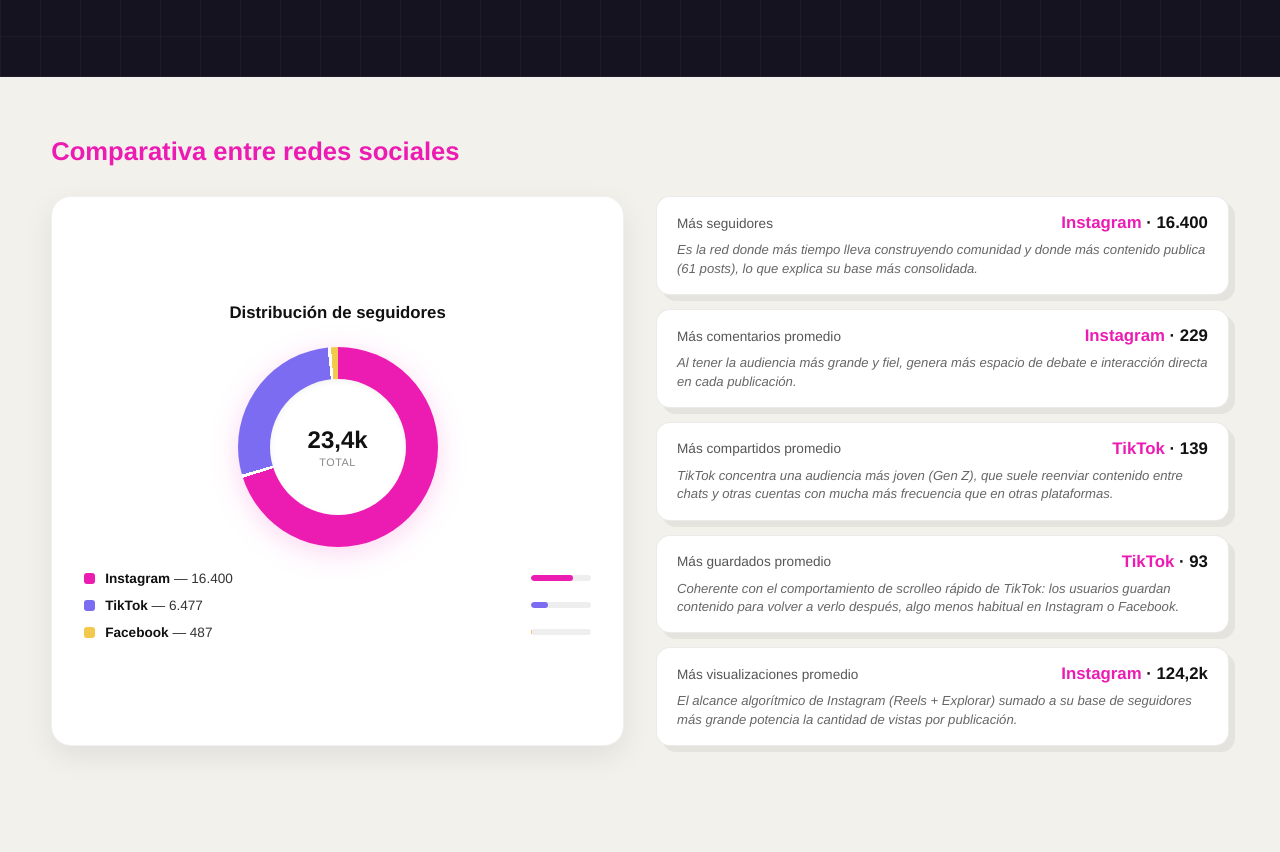
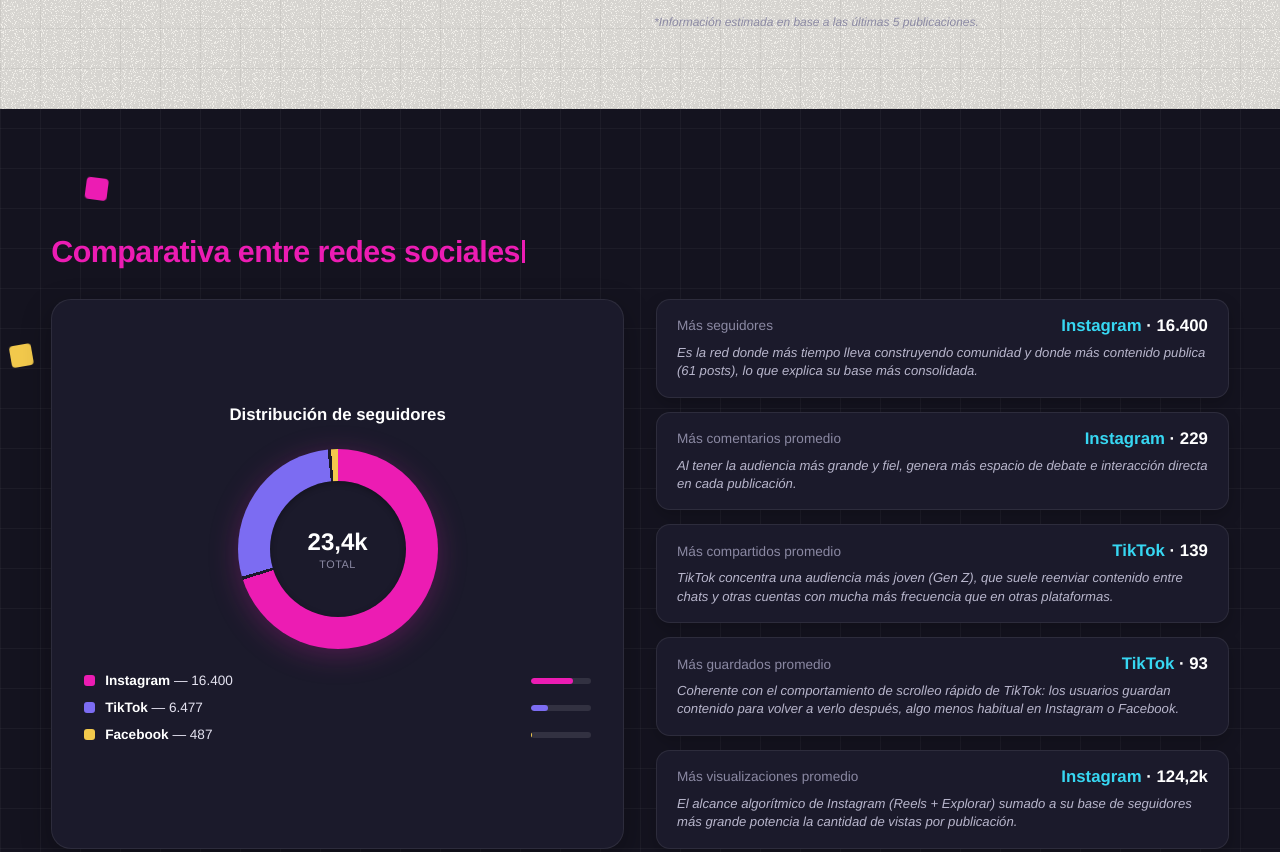
Before and after one commit to Elita23/influencIAs, a plain HTML site: page index.html in a window 1280 px wide. Shown: the part 4082-4934 px from the top of the page. Before the commit the page ends 4888 px from the top, so only its background shows below. Drawn offline with Linux system fonts and the light colour scheme.

Commit message:
AGREGUÉ MEJORES COLORES EN RRSS

```diff
--- a/index.html
+++ b/index.html
@@ -1,4 +1,4 @@
-<html data-type="html" data-identifier="b6a814e8-670b-47f8-8d1d-ed55946771a3" data-title="Dashboard InfluencIA - Encuesta" data-version="38" imagemodel="imagen-4"><head></head>
+<html data-type="html" data-identifier="b6a814e8-670b-47f8-8d1d-ed55946771a3" data-title="Dashboard InfluencIA - Encuesta" data-version="39" imagemodel="imagen-4"><head></head>
 <body style="margin:0;">
 <style>
 @import url('https://fonts.googleapis.com/css2?family=Fraunces:ital,opsz,wght@0,9..144,300;0,9..144,400;1,9..144,400&display=swap');
@@ -72,6 +72,8 @@
 .typewriter-title .tw-text{display:inline-block;white-space:nowrap;clip-path:inset(0 100% 0 0);animation:titleTyping 2.4s steps(34,end) forwards;}
 .typewriter-title .tw-cursor{display:inline-block;width:3px;height:1.4rem;background:var(--magenta);margin-left:2px;animation:blinkTitleCursor 0.8s step-end infinite;}
 @keyframes titleTyping{from{clip-path:inset(0 100% 0 0);}to{clip-path:inset(0 0% 0 0);}}
+@keyframes titleTyping2{from{clip-path:inset(0 100% 0 0);}to{clip-path:inset(0 0% 0 0);}}
+@keyframes titleTyping3{from{clip-path:inset(0 100% 0 0);}to{clip-path:inset(0 0% 0 0);}}
 @keyframes blinkTitleCursor{50%{opacity:0;}}
 .filter-bar{display:flex;gap:12px;flex-wrap:wrap;margin-bottom:36px;}
 input[type="radio"].age-radio{display:none;}
@@ -136,8 +138,7 @@
 .fbe-conclusion .tag{display:inline-block;background:var(--yellow);color:#111;font-size:0.72rem;font-weight:800;letter-spacing:1px;padding:4px 10px;border-radius:20px;margin-bottom:14px;}
 @media (max-width:900px){.demo-row{grid-template-columns:1fr;}.fbe-panel-grid{grid-template-columns:1fr;}.callout-row{grid-template-columns:1fr;}}
 
-.si-block{margin-top:60px;}
-.si-title{color:var(--magenta);font-size:1.6rem;font-weight:800;margin-bottom:24px;}
+.si-block{margin-top:0;}
 .si-icons-row{display:flex;gap:16px;margin-bottom:0;flex-wrap:wrap;}
 input[type="radio"].si-radio{display:none;}
 .si-icon-btn{width:56px;height:56px;border-radius:14px;display:flex;align-items:center;justify-content:center;cursor:pointer;box-shadow:4px 4px 0 #111;border:2px solid #111;transition:transform .15s ease;}
@@ -195,49 +196,47 @@
 .b-yellow .si-badge-val,.b-yellow .si-badge-lab{color:#1a1400;}
 .b-purple{background:var(--purple);}
 .si-disc{font-size:.75rem;color:#8b89a3;font-style:italic;margin-top:14px;grid-column:1/-1;}
-.si-standby{color:#8b89a3;text-align:center;padding:60px 20px;border:1px dashed rgba(255,255,255,.15);border-radius:14px;font-style:italic;}
+.si-standby{color:#8b89a3;text-align:center;padding:60px 20px;border:1px dashed rgba(0,0,0,.15);border-radius:14px;font-style:italic;}
 @media (max-width:900px){.si-grid{grid-template-columns:1fr;}}
 
-.si-compare{background:#f3f1ec;padding:60px 4vw;}
-.si-compare-inner{max-width:var(--page-max);margin:0 auto;}
-.si-compare-title{color:var(--magenta);font-size:1.6rem;font-weight:800;margin-bottom:30px;text-align:left;}
+.si-compare-inner{max-width:var(--page-max);margin:0 auto;position:relative;z-index:2;}
 .si-compare-grid{display:grid;grid-template-columns:1fr 1fr;gap:32px;align-items:stretch;}
-.si-pie-card{background:#fff;border:1px solid rgba(0,0,0,0.06);border-radius:20px;padding:32px;text-align:center;box-shadow:0 10px 30px rgba(0,0,0,0.08);display:flex;flex-direction:column;justify-content:center;}
-.si-pie-card h3{color:#111;font-size:1.05rem;font-weight:800;margin:0 0 24px;}
+.si-pie-card{background:var(--dark-bg2);border:1px solid rgba(255,255,255,0.08);border-radius:20px;padding:32px;text-align:center;box-shadow:0 10px 30px rgba(0,0,0,0.3);display:flex;flex-direction:column;justify-content:center;}
+.si-pie-card h3{color:#fff;font-size:1.05rem;font-weight:800;margin:0 0 24px;}
 .si-pie-wrap{position:relative;width:200px;height:200px;margin:0 auto 24px;}
 .si-pie{
   width:200px;height:200px;border-radius:50%;
   background:conic-gradient(
     var(--magenta) 0deg 252deg,
-    #fff 252deg 254deg,
+    var(--dark-bg2) 252deg 254deg,
     var(--purple) 254deg 354deg,
-    #fff 354deg 356deg,
+    var(--dark-bg2) 354deg 356deg,
     var(--yellow) 356deg 360deg
   );
-  filter:drop-shadow(0 6px 14px rgba(236,28,179,0.18));
+  filter:drop-shadow(0 6px 14px rgba(236,28,179,0.25));
 }
 .si-pie-hole{
   position:absolute;inset:32px;
-  background:#fff;border-radius:50%;
+  background:var(--dark-bg2);border-radius:50%;
   display:flex;flex-direction:column;align-items:center;justify-content:center;
-  box-shadow:inset 0 2px 6px rgba(0,0,0,0.06);
+  box-shadow:inset 0 2px 6px rgba(0,0,0,0.3);
 }
-.si-pie-hole-val{font-size:1.5rem;font-weight:800;color:#111;}
-.si-pie-hole-lab{font-size:0.68rem;color:#888;text-transform:uppercase;letter-spacing:0.5px;margin-top:2px;}
+.si-pie-hole-val{font-size:1.5rem;font-weight:800;color:#fff;}
+.si-pie-hole-lab{font-size:0.68rem;color:#8b89a3;text-transform:uppercase;letter-spacing:0.5px;margin-top:2px;}
 .si-pie-legend{display:flex;flex-direction:column;gap:12px;text-align:left;}
 .si-pie-legend-row{display:flex;align-items:center;gap:10px;}
 .si-pie-legend .dot{display:inline-block;width:11px;height:11px;border-radius:3px;flex-shrink:0;}
-.si-pie-legend-text{font-size:0.85rem;color:#333;flex:1;}
-.si-pie-legend-text b{font-weight:800;color:#111;}
-.si-pie-legend-bar{width:60px;height:6px;border-radius:6px;background:#eee;overflow:hidden;flex-shrink:0;}
+.si-pie-legend-text{font-size:0.85rem;color:#e4e2f0;flex:1;}
+.si-pie-legend-text b{font-weight:800;color:#fff;}
+.si-pie-legend-bar{width:60px;height:6px;border-radius:6px;background:rgba(255,255,255,0.1);overflow:hidden;flex-shrink:0;}
 .si-pie-legend-bar-fill{height:100%;border-radius:6px;}
 .si-winners{display:flex;flex-direction:column;gap:14px;}
-.si-winner{background:#fff;border:1px solid rgba(0,0,0,0.08);border-radius:14px;padding:16px 20px;box-shadow:6px 6px 0 rgba(0,0,0,0.06);}
+.si-winner{background:var(--dark-bg2);border:1px solid rgba(255,255,255,0.08);border-radius:14px;padding:16px 20px;box-shadow:0 6px 16px rgba(0,0,0,0.2);}
 .si-winner-top{display:flex;justify-content:space-between;align-items:center;margin-bottom:8px;}
-.si-winner-label{color:#555;font-size:0.85rem;}
-.si-winner-net{color:#111;font-weight:800;font-size:1.05rem;}
-.si-winner-net span{color:var(--magenta);}
-.si-winner-why{color:#666;font-size:0.82rem;line-height:1.4;font-style:italic;}
+.si-winner-label{color:#8b89a3;font-size:0.85rem;}
+.si-winner-net{color:#fff;font-weight:800;font-size:1.05rem;}
+.si-winner-net span{color:var(--cyan);}
+.si-winner-why{color:#b8b6cc;font-size:0.82rem;line-height:1.4;font-style:italic;}
 @media (max-width:900px){.si-compare-grid{grid-template-columns:1fr;}}
 </style>
 
@@ -449,10 +448,12 @@
   </div>
 </section>
 
-<section class="dark-section grain-dark" style="padding-top:80px;">
-  <div class="dark-content">
-    <div class="si-block" style="margin-top:0;">
-      <div class="si-title">Métricas por red social</div>
+<section class="hero grain-light" style="padding:80px 4vw;">
+  <div class="float-shape sq float-a" style="top:20px;left:24px;background:var(--magenta);"></div>
+  <div class="float-shape sq float-b" style="top:60px;left:34px;background:var(--yellow);"></div>
+  <div style="max-width:var(--page-max);margin:0 auto;position:relative;z-index:2;">
+    <div class="si-block">
+      <h2 class="typewriter-title" style="margin-bottom:24px;"><span class="tw-text" style="animation:titleTyping2 2s steps(24,end) forwards;">Métricas por red social</span><span class="tw-cursor"></span></h2>
 
       <input type="radio" name="si-network" id="si-ig" class="si-radio" checked="checked">
       <input type="radio" name="si-network" id="si-tk" class="si-radio">
@@ -570,9 +571,11 @@
   </div>
 </section>
 
-<section class="si-compare">
+<section class="dark-section grain-dark">
+  <div class="float-shape sq float-a" style="top:80px;left:6%;background:var(--magenta);"></div>
+  <div class="float-shape sq float-b" style="top:220px;left:2%;background:var(--yellow);"></div>
   <div class="si-compare-inner">
-    <div class="si-compare-title">Comparativa entre redes sociales</div>
+    <h2 class="typewriter-title" style="margin-bottom:30px;"><span class="tw-text" style="animation:titleTyping3 2.4s steps(33,end) forwards;">Comparativa entre redes sociales</span><span class="tw-cursor"></span></h2>
     <div class="si-compare-grid">
 
       <div class="si-pie-card">
```
